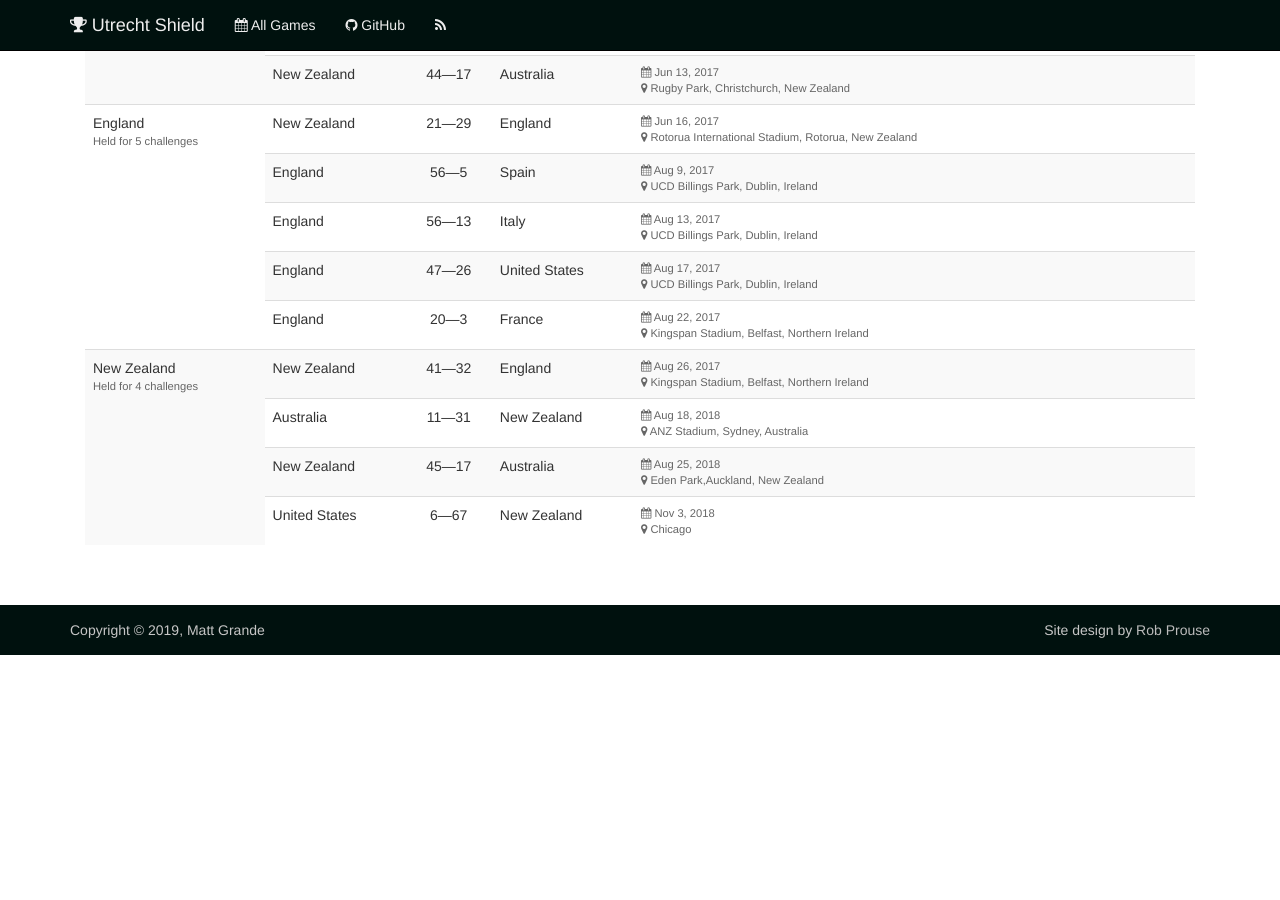
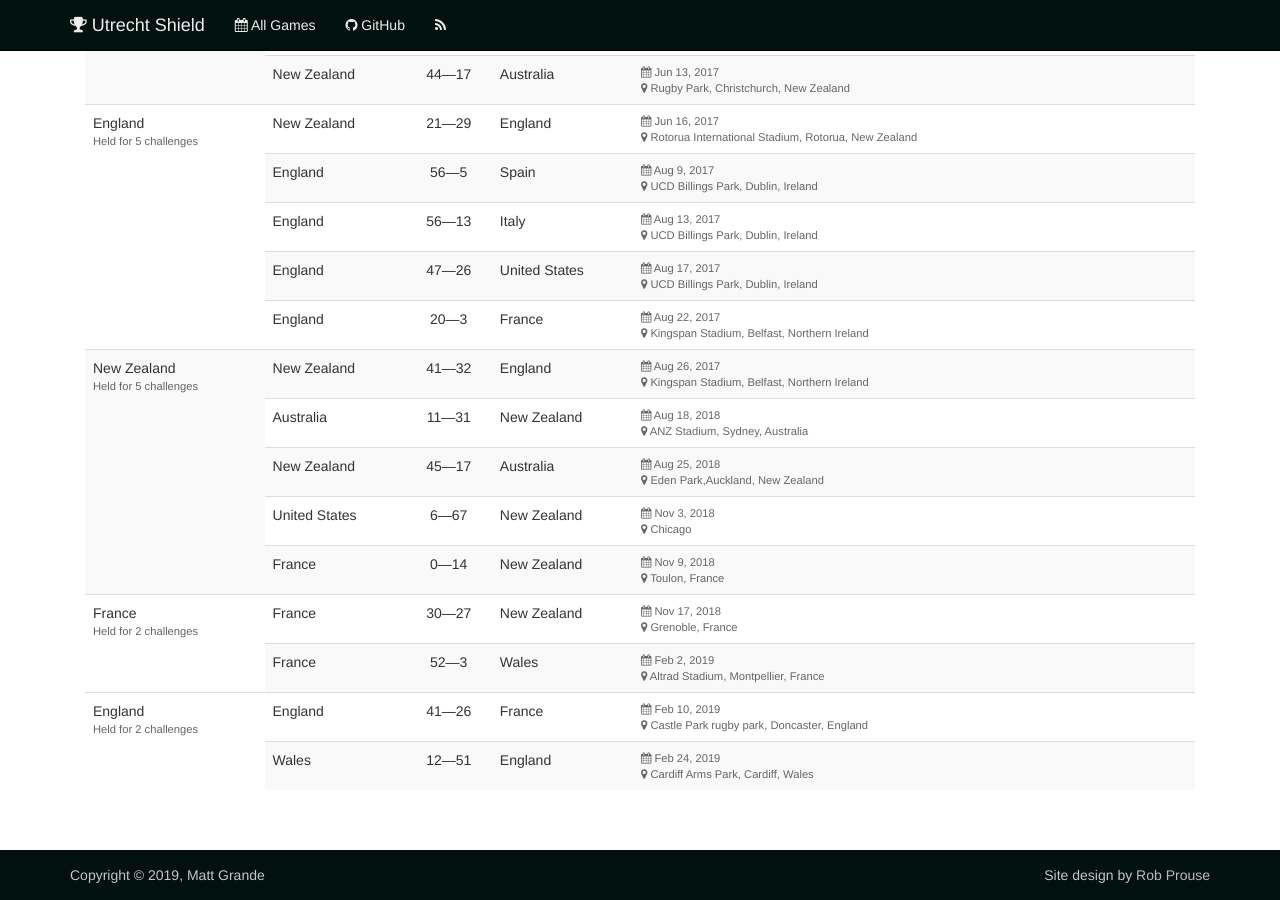
Before and after one commit to mattgrande/utrecht-shield, a Jekyll site: the page built from events.html, in a window 1280 px wide and 900 px high, scrolled down 7372 px. Built offline with Jekyll 4.4.1, drawn with Linux system fonts in a browser that asks for light colours; nearby versions of some CDN libraries; a style sheet for code colours, icons or effects is not loaded; before the commit the page ends 8027 px from its top, so only the background shows below that.

Commit message:
Update matches for 2019

```diff
--- a/_posts/2017-08-26-New Zealand-v-England.md
+++ b/_posts/2017-08-26-New Zealand-v-England.md
@@ -6,6 +6,6 @@ away: England
 home_score: 41
 away_score: 32
 changed_hands: true
-held_for: 4
+held_for: 5
 held_by: New Zealand
 ---
--- /dev/null
+++ b/_posts/2018-11-09-France-v-New Zealand.md
@@ -0,0 +1,8 @@
+---
+layout: event
+location: Toulon, France
+home: France
+away: New Zealand
+home_score: 0
+away_score: 14
+---
--- /dev/null
+++ b/_posts/2018-11-17-France-v-New Zealand.md
@@ -0,0 +1,11 @@
+---
+layout: event
+location: Grenoble, France
+home: France
+away: New Zealand
+home_score: 30
+away_score: 27
+changed_hands: true
+held_for: 2
+held_by: France
+---
--- /dev/null
+++ b/_posts/2019-02-02-France-v-Wales.md
@@ -0,0 +1,8 @@
+---
+layout: event
+location: Altrad Stadium, Montpellier, France
+home: France
+away: Wales
+home_score: 52
+away_score: 3
+---
--- /dev/null
+++ b/_posts/2019-02-10-England-v-France.md
@@ -0,0 +1,11 @@
+---
+layout: event
+location: Castle Park rugby park, Doncaster, England
+home: England
+away: France
+home_score: 41
+away_score: 26
+changed_hands: true
+held_for: 2
+held_by: England
+---
--- /dev/null
+++ b/_posts/2019-02-24-Wales-v-England.md
@@ -0,0 +1,8 @@
+---
+layout: event
+location: Cardiff Arms Park, Cardiff, Wales
+home: Wales
+away: England
+home_score: 12
+away_score: 51
+---
--- a/matches.csv
+++ b/matches.csv
@@ -154,3 +154,8 @@ New Zealand,41,32,England,2017-08-26,2017 Women's Rugby World Cup,"Kingspan Stad
 Australia,11,31,New Zealand,2018-08-18,,"ANZ Stadium, Sydney, Australia"
 New Zealand,45,17,Australia,2018-08-25,,"Eden Park,Auckland, New Zealand"
 United States,6,67,New Zealand,2018-11-03,,"Chicago"
+France,0,14,New Zealand,2018-11-09,,"Toulon, France"
+France,30,27,New Zealand,2018-11-17,,"Grenoble, France"
+France,52,3,Wales,2019-02-02,2019 Women's Six Nations,"Altrad Stadium, Montpellier, France"
+England,41,26,France,2019-02-10,2019 Women's Six Nations,"Castle Park rugby park, Doncaster, England"
+Wales,12,51,England,2019-02-24,2019 Women's Six Nations,"Cardiff Arms Park, Cardiff, Wales"
```
